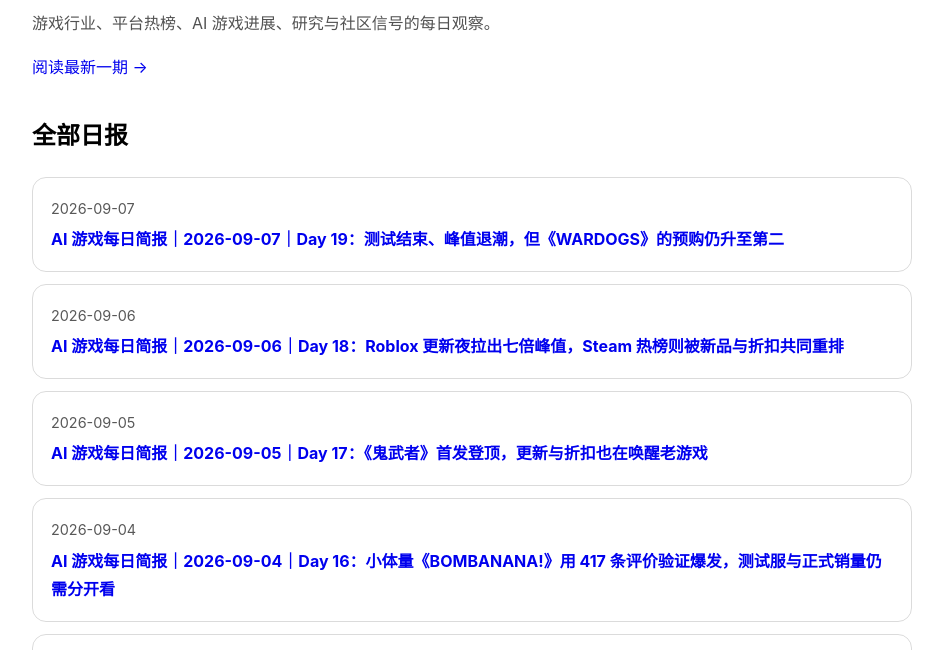
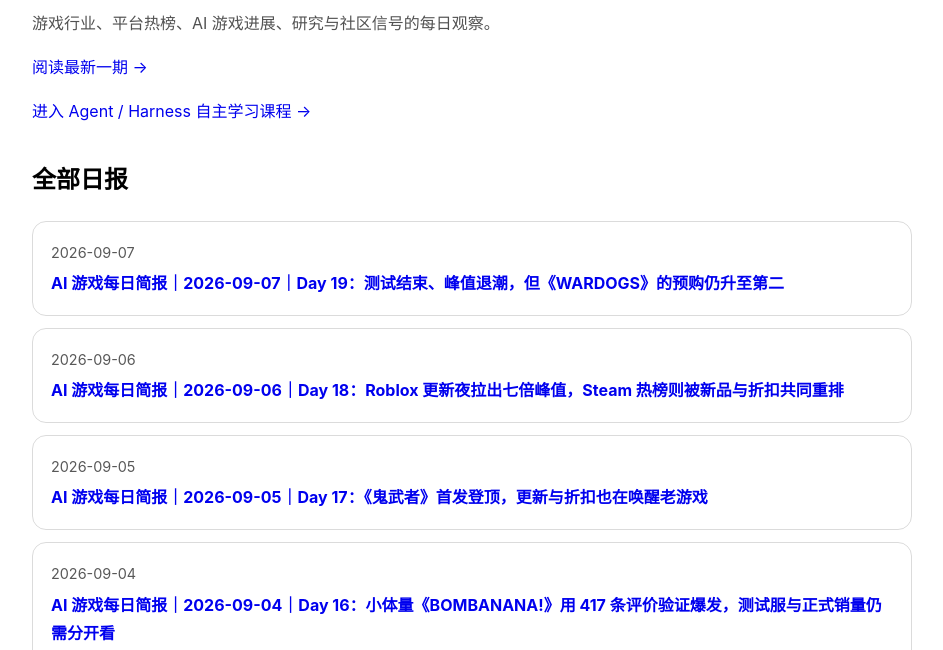
Before and after one commit to suesam/game-daily, a plain HTML site: page docs/index.html in a window 1280 px wide. Shown: the part 122-772 px from the top of the page, without its empty margins (168-1111 px from the left). Drawn offline with Linux system fonts and the light colour scheme.

Commit message:
Refresh Game Daily index and site

```diff
--- a/docs/index.html
+++ b/docs/index.html
@@ -53,6 +53,7 @@ img { max-width: 100%; }
       游戏行业、平台热榜、AI 游戏进展、研究与社区信号的每日观察。
     </p>
     <p><a href="reports/2026/09/2026-09-07.html">阅读最新一期 →</a></p>
+    <p><a href="agent-course/">进入 Agent / Harness 自主学习课程 →</a></p>
   </header>
   <main>
     <h2>全部日报</h2>
```
Also changed, not shown: 1 other file.
